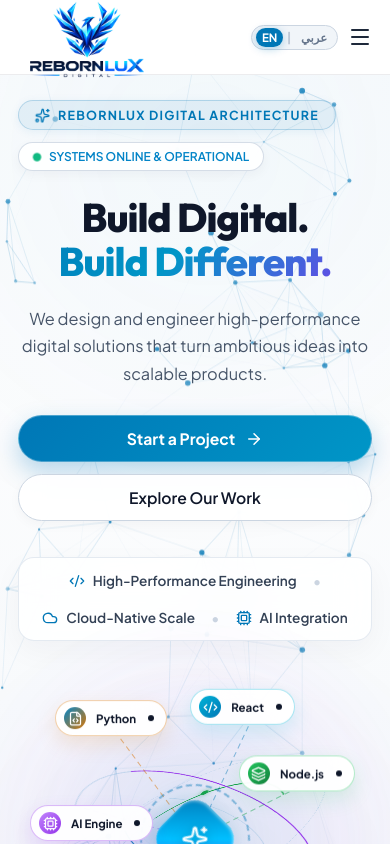
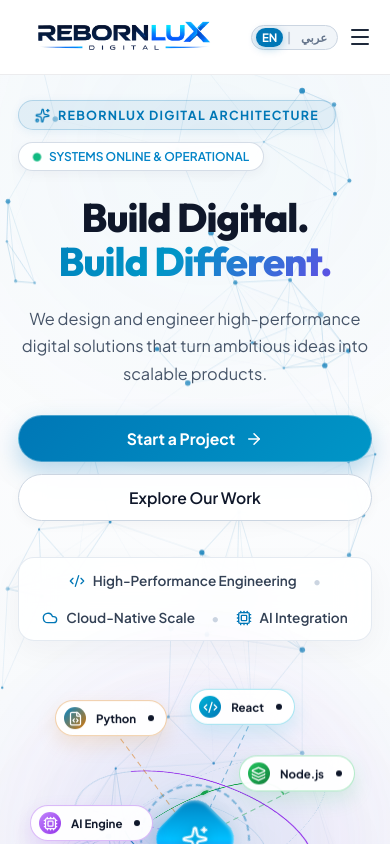
Before and after one commit to Sanjay2052/Rebornlux, a React (Vite) app: page / in a window 390 px wide. Shown: the top 844 px of the page. Built offline with nearby package versions, Linux system fonts and the light colour scheme.

Commit message:
feat: implement responsive navigation and footer components with logo integration and localization support

```diff
--- a/src/layouts/Footer/Footer.jsx
+++ b/src/layouts/Footer/Footer.jsx
@@ -41,7 +41,7 @@
         <div className="footer-top-grid">
           {/* Brand Column */}
           <div className="footer-col brand-col">
-            <Logo size={85} theme="dark" />
+            <Logo size={50} theme="dark" />
             <p className="footer-tagline">
               {t('footer.tagline')}
             </p>
--- a/src/layouts/Logo/Logo.css
+++ b/src/layouts/Logo/Logo.css
@@ -41,3 +41,9 @@
 .rebornlux-logo-wrapper.theme-transparent .rebornlux-logo-img {
   mix-blend-mode: normal;
 }
+
+@media (max-width: 600px) {
+  .rebornlux-logo-img {
+    max-height: 40px !important;
+  }
+}
--- a/src/layouts/Logo/Logo.jsx
+++ b/src/layouts/Logo/Logo.jsx
@@ -17,8 +17,8 @@
 export default function Logo({
   src,
   className = '',
-  size = 85,
-  maxWidth = 280,
+  size = 50,
+  maxWidth = 220,
   theme = 'light',
   alt = 'REBORNLUX Logo'
 }) {
--- a/src/layouts/Navbar/Navbar.jsx
+++ b/src/layouts/Navbar/Navbar.jsx
@@ -53,7 +53,7 @@
     <nav className={`navbar ${scrolled ? 'scrolled' : ''}`}>
       <div className="nav-container">
         <a href="#hero" onClick={(e) => handleLinkClick(e, '#hero')} className="nav-brand" aria-label="Rebornlux Digital Home">
-          <Logo size={85} theme="light" />
+          <Logo size={48} theme="light" />
         </a>
 
         {/* Desktop Links */}
```
Also changed, not shown: public/logo.png, src/assets/logo.png.
